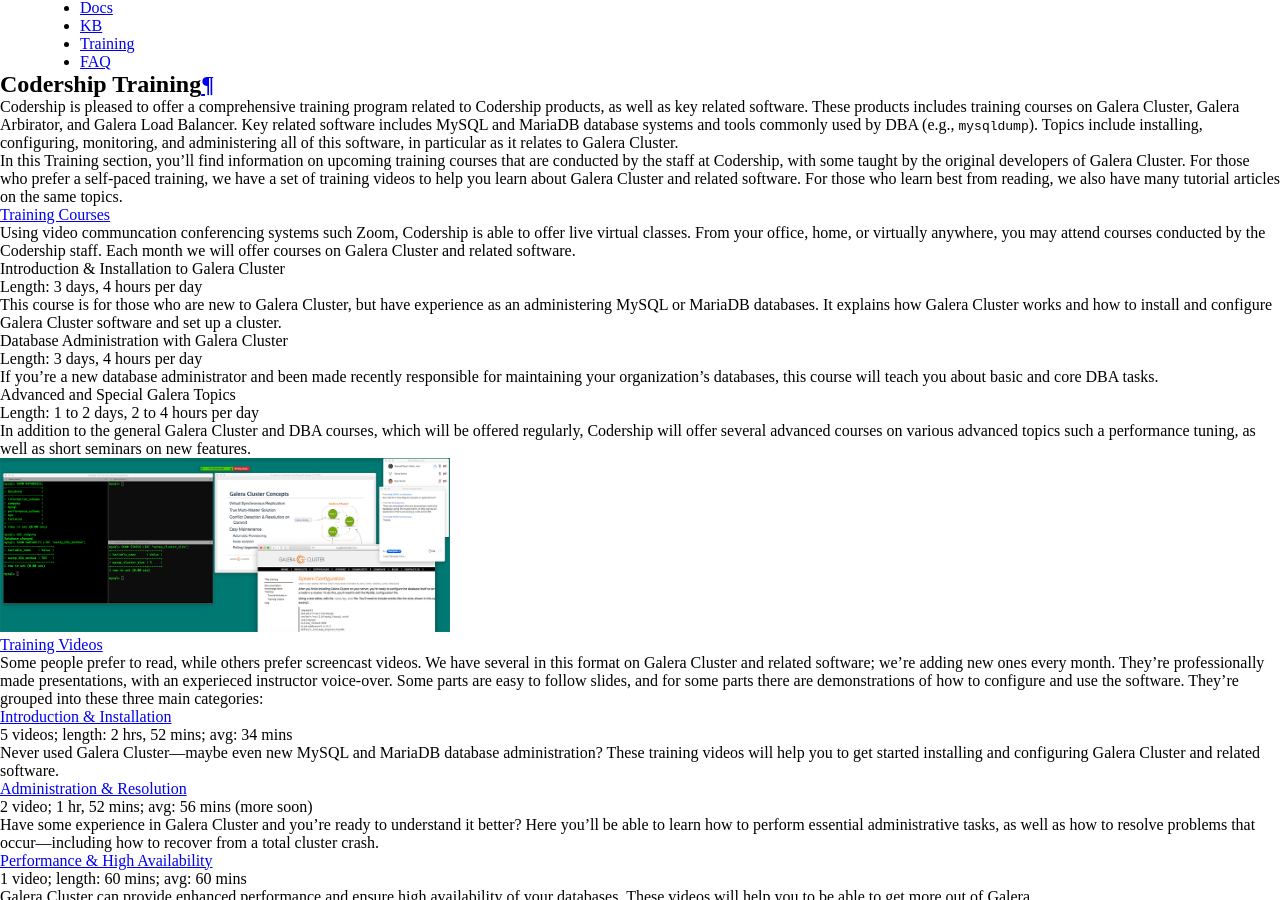
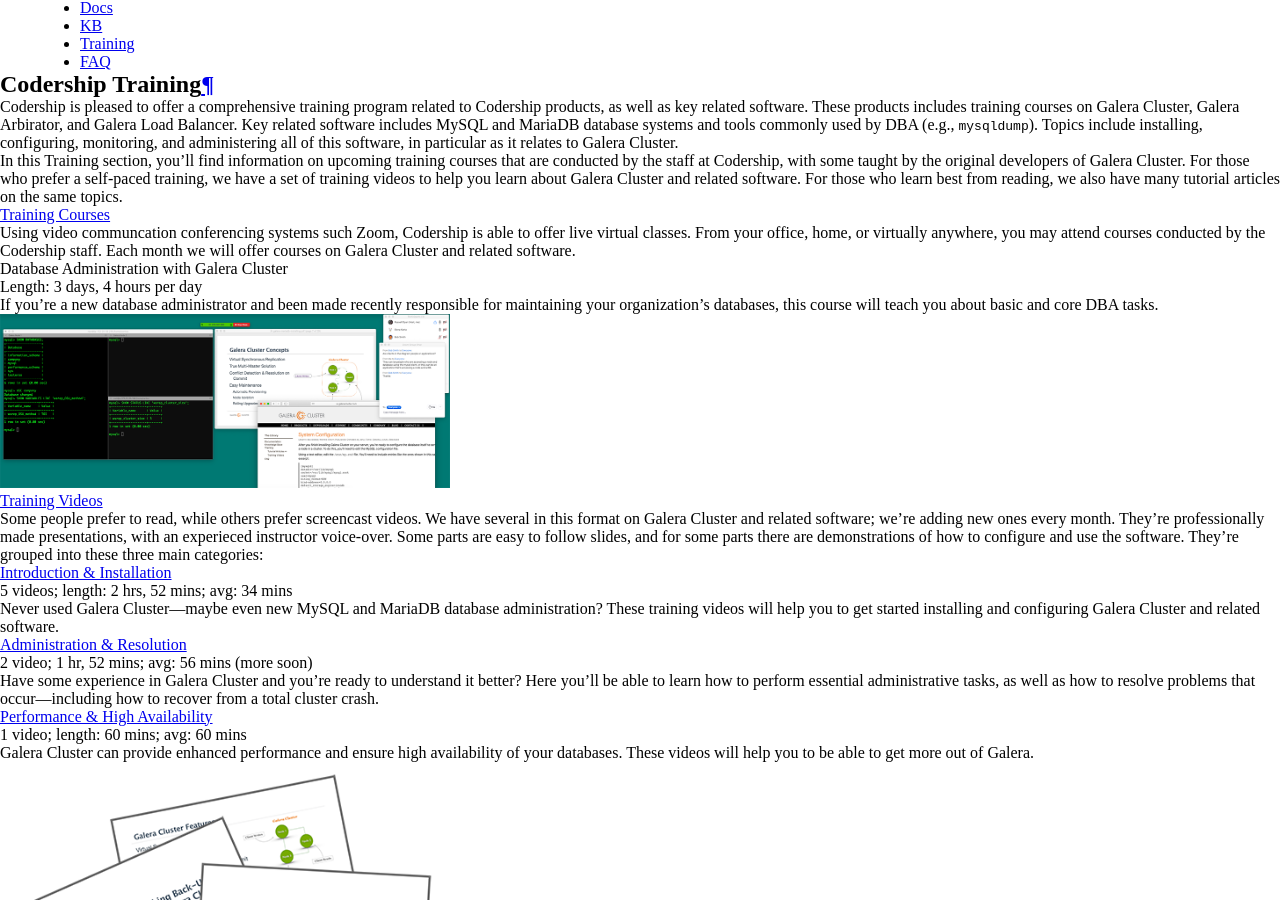
Before and after one commit to codership/documentation, a Sphinx documentation site: the page built from galeracluster/source/training/index.rst, in a window 1280 px wide and 900 px high, scrolled down 307 px. Built offline with Sphinx 7.4.7, drawn with Linux system fonts in a browser that asks for light colours; comment, search, counter and statistics services are not loaded.

Commit message:
Unavailable courses removed from the upper level index page, too. Changes to layout.

```diff
--- a/galeracluster/source/training/courses/index.rst
+++ b/galeracluster/source/training/courses/index.rst
@@ -67,7 +67,7 @@ Using video communication conferencing systems such Zoom, Codership is able to o
 
    .. rst-class:: list-stats
 
-      Length: 3 days, 4 hours per day
+      Length: 2 days, 6 hours per day
 
    .. rst-class:: list-abstract
 
@@ -91,7 +91,6 @@ Using video communication conferencing systems such Zoom, Codership is able to o
       Course dates:
       - EMEA: January 2021, 13th and 14th, starting 10 a.m. CET
       - USA: January 2021, 20th and 21st, starting 9 a.m. PST
-      Length: 2 days, 6 hours per day
 
    .. rst-class:: list-abstract
 
--- a/galeracluster/source/training/index.rst
+++ b/galeracluster/source/training/index.rst
@@ -67,18 +67,6 @@ Using video communcation conferencing systems such Zoom, Codership is able to of
 
 
    .. rst-class:: rubric-2 list-sub-header
-   .. rubric:: Introduction & Installation to Galera Cluster
-
-   .. rst-class:: list-stats
-
-      Length: 3 days, 4 hours per day
-
-   .. rst-class:: list-abstract
-
-      This course is for those who are new to Galera Cluster, but have experience as an administering MySQL or MariaDB databases. It explains how Galera Cluster works and  how to install and configure Galera Cluster software and set up a cluster.
-
-
-   .. rst-class:: rubric-2 list-sub-header
    .. rubric:: Database Administration with Galera Cluster
 
    .. rst-class:: list-stats
@@ -89,17 +77,6 @@ Using video communcation conferencing systems such Zoom, Codership is able to of
 
       If you're a new database administrator and been made recently responsible for maintaining your organization's databases, this course will teach you about basic and core DBA tasks.
 
-
-   .. rst-class:: rubric-2 list-sub-header
-   .. rubric:: Advanced and Special Galera Topics
-
-   .. rst-class:: list-stats
-
-      Length: 1 to 2 days, 2 to 4 hours per day
-
-   .. rst-class:: list-abstract
-
-      In addition to the general Galera Cluster and DBA courses, which will be offered regularly, Codership will offer several advanced courses on various advanced topics such a performance tuning, as well as short seminars on new features.
 
 
 .. container:: list-col2
```
Also changed, not shown: galeracluster/source/training/courses/galera-dba-course.rst (+23 -28 lines).
